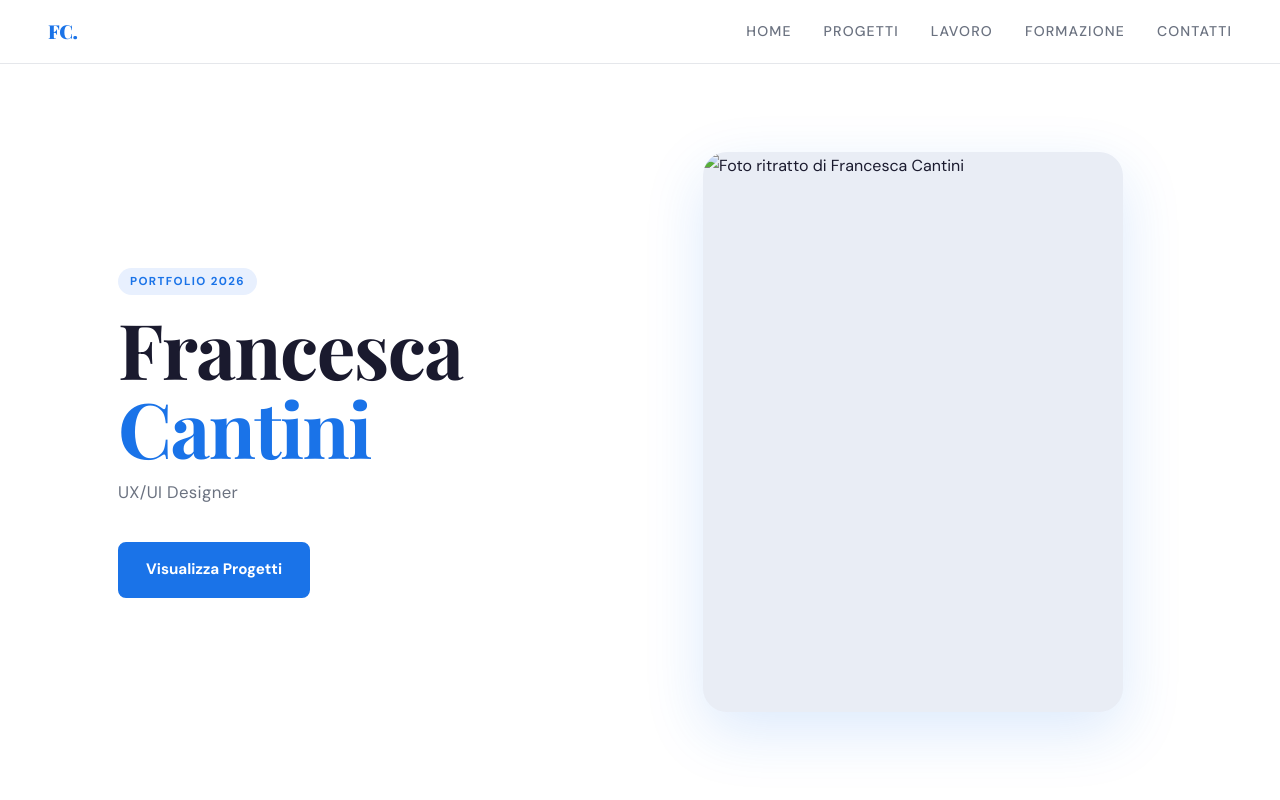
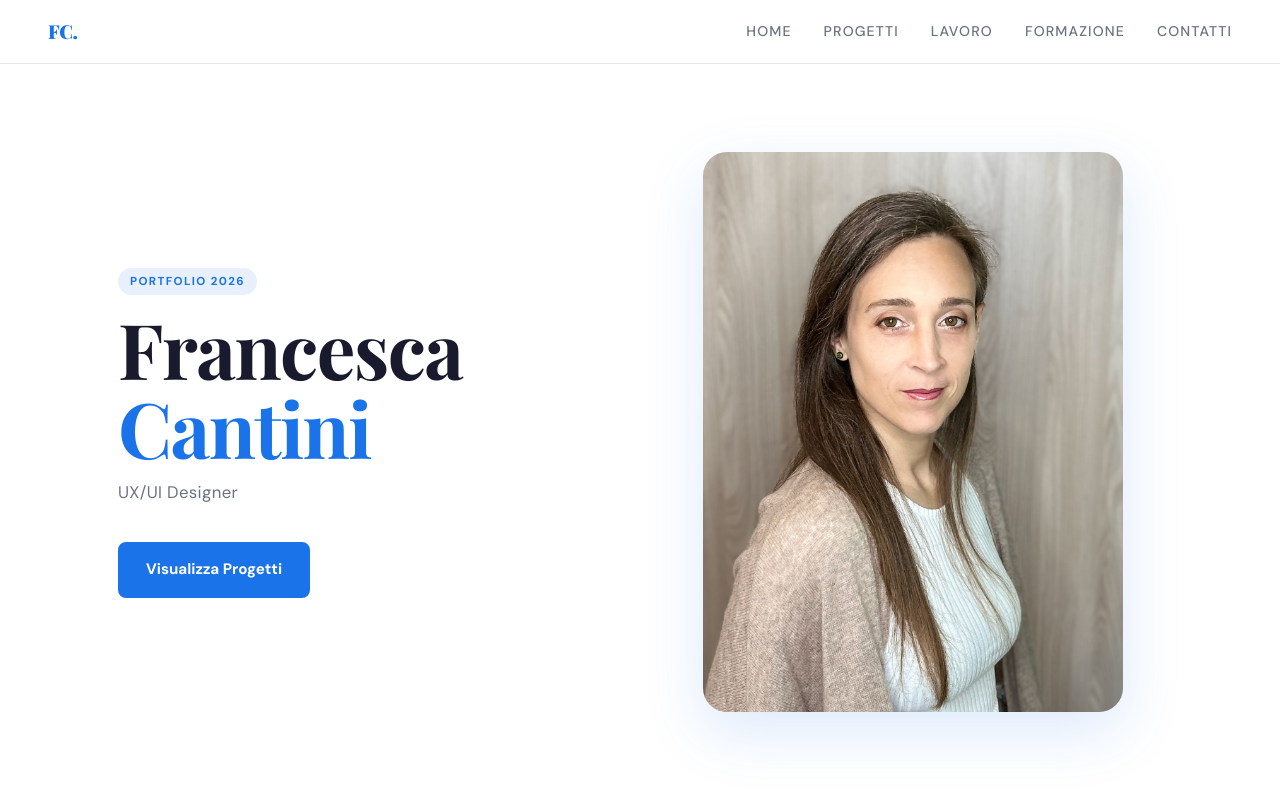
Before and after one commit to Tini55/Sito_Portfolio, a plain HTML site: page index.html in a window 1280 px wide. Shown: the top 800 px of the page. Drawn offline with nearby package versions, Linux system fonts and the light colour scheme.

Commit message:
cambiato foto home

```diff
--- a/index.html
+++ b/index.html
@@ -54,7 +54,7 @@
     </div>
     <div class="hero-image-wrap">
       <div class="hero-image-placeholder">
-        <img src="assets/immagini/665E6E87-7229-4F45-9A9C-D8A501ED9DA9_1_201_a.heic" alt="Foto ritratto di Francesca Cantini" />
+        <img src="assets/immagini/IMG_0829.jpeg" alt="Foto ritratto di Francesca Cantini" />
       </div>
     </div>
   </section>
```
Also changed, not shown: assets/immagini/IMG_0829.jpeg (added), 1 other file.
